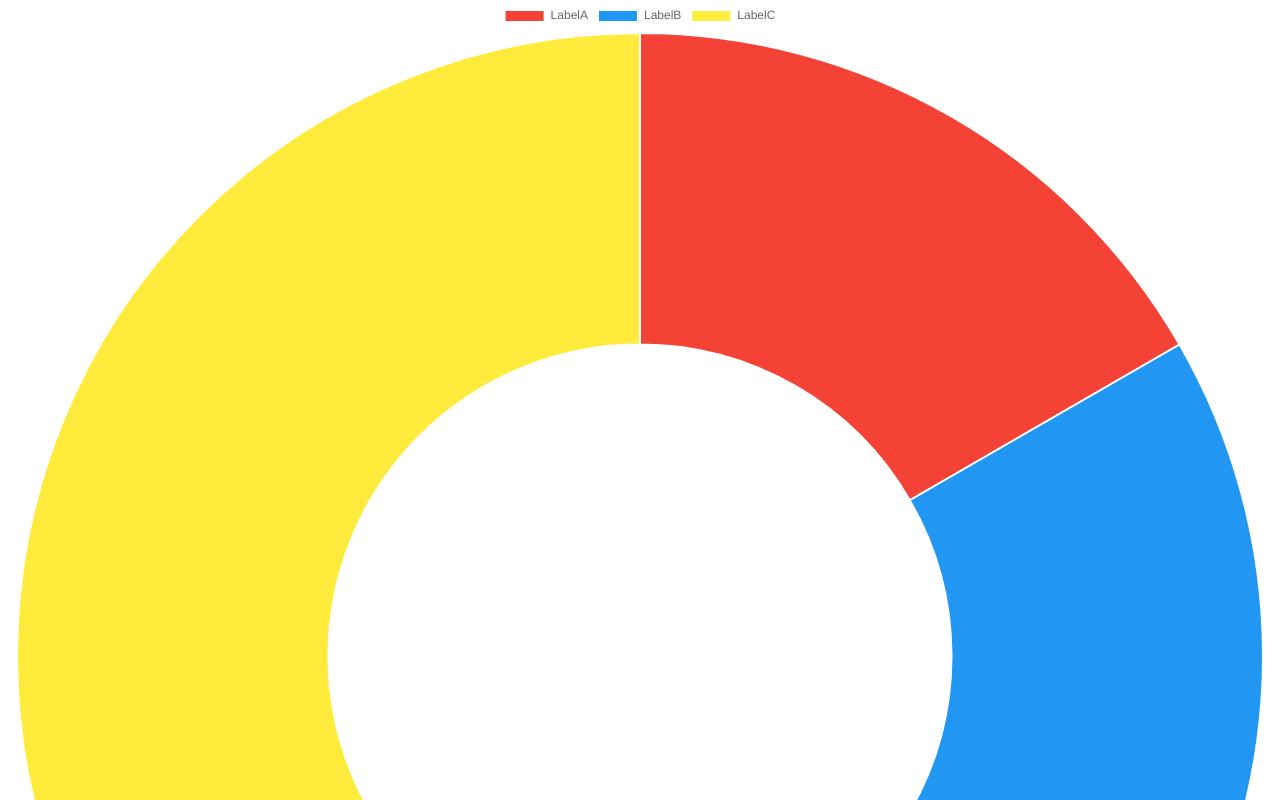
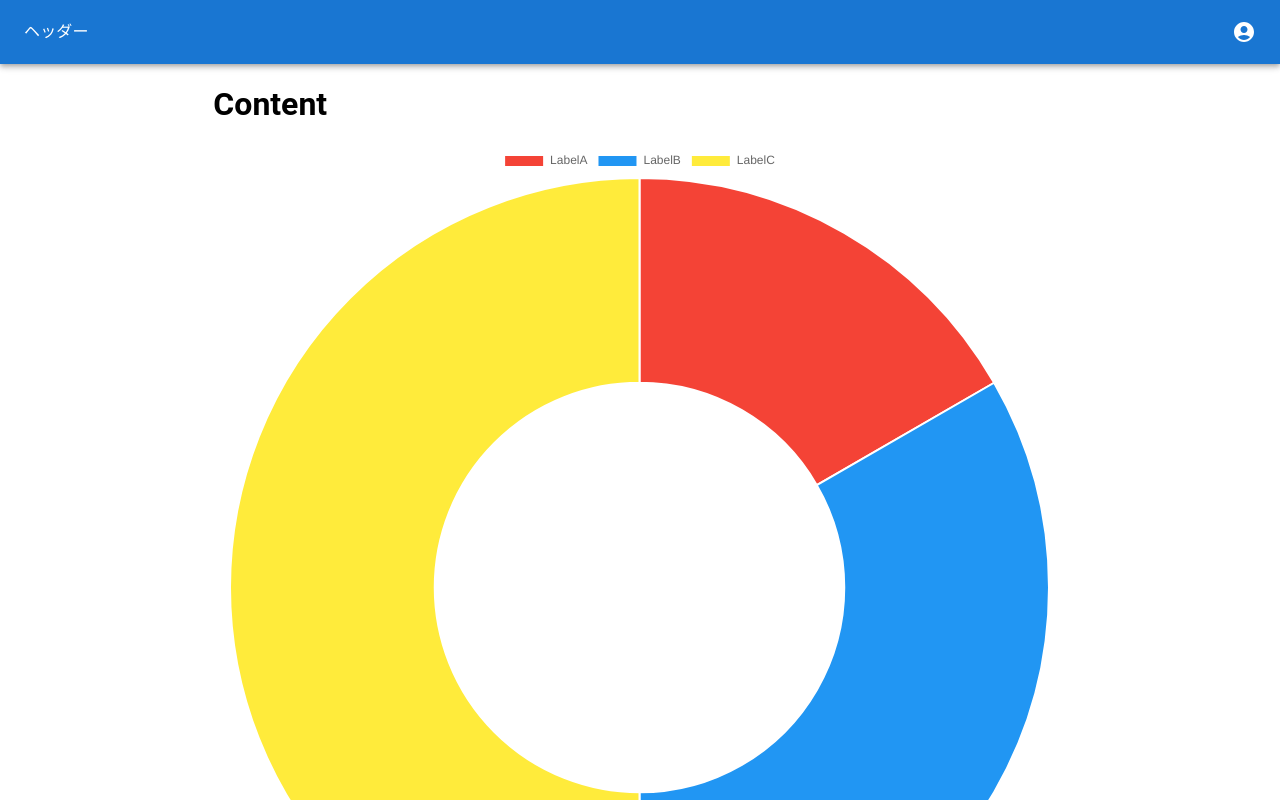
Before and after one commit to shingo-izm/portfolio-graph, a React (Create React App) app: page / in a window 1280 px wide. Shown: the top 800 px of the page. Built offline with nearby package versions, Linux system fonts and the light colour scheme; the HTML template or start-up script is replaced by a standard one.

Commit message:
MatelialUI導入

```diff
--- a/package.json
+++ b/package.json
@@ -5,6 +5,7 @@
   "dependencies": {
     "@emotion/react": "^11.10.6",
     "@emotion/styled": "^11.10.6",
+    "@mui/icons-material": "^5.11.11",
     "@mui/material": "^5.11.15",
     "@testing-library/jest-dom": "^5.16.5",
     "@testing-library/react": "^13.4.0",
--- /dev/null
+++ b/src/App.tsx
@@ -0,0 +1,22 @@
+import Grid from "@mui/material/Grid";
+import Header from "./components/Header";
+import Content from "./components/Content";
+
+function App() {
+  return (
+    <Grid container direction="column">
+      <Grid item>
+        <Header />
+      </Grid>
+      <Grid item container>
+        <Grid sm={2} />
+        <Grid xs={12} sm={8}>
+          <Content />
+        </Grid>
+        <Grid sm={2} />
+      </Grid>
+    </Grid>
+  );
+}
+
+export default App;
--- /dev/null
+++ b/src/components/Content.tsx
@@ -0,0 +1,19 @@
+import { Asset } from "../interface/types";
+import DoughnutChart from "./DoughnutChart";
+
+const testData: Asset[] = [
+  { label: "LabelA", value: 10 },
+  { label: "LabelB", value: 20 },
+  { label: "LabelC", value: 30 },
+];
+
+const Content = () => {
+  return (
+    <div>
+      <h1>Content</h1>
+      <DoughnutChart data={testData} />
+    </div>
+  );
+};
+
+export default Content;
--- a/src/DoughnutChart.tsx
+++ b/src/components/DoughnutChart.tsx
@@ -3,7 +3,7 @@ import { Doughnut } from "react-chartjs-2";
 import React, { useState } from "react";
 import Button from "@mui/material/Button";
 import TextField from "@mui/material/TextField";
-import { Asset, Assets } from "./types";
+import { Asset, Assets } from "../interface/types";
 
 const DoughnutChart = ({ data }: Assets) => {
   const [assets, setAssets] = useState(data);
--- /dev/null
+++ b/src/components/Header.tsx
@@ -0,0 +1,15 @@
+import { AppBar, Toolbar, Typography } from "@mui/material";
+import AccountCircleIcon from "@mui/icons-material/AccountCircle";
+
+function Header() {
+  return (
+    <AppBar position="static">
+      <Toolbar>
+        <Typography flex="1">ヘッダー</Typography>
+        <AccountCircleIcon />
+      </Toolbar>
+    </AppBar>
+  );
+}
+
+export default Header;
--- a/src/index.tsx
+++ b/src/index.tsx
@@ -1,22 +1,14 @@
 import React from "react";
 import ReactDOM from "react-dom/client";
 import "./index.css";
-import DoughnutChart from "./DoughnutChart";
-import { Asset } from "./types";
+import App from "./App";
 
 const root = ReactDOM.createRoot(
   document.getElementById("root") as HTMLElement
 );
 
-const testData: Asset[] = [
-  { label: "LabelA", value: 10 },
-  { label: "LabelB", value: 20 },
-  { label: "LabelC", value: 30 },
-];
-// const [data, setData] = useState(testData);
-
 root.render(
   <React.StrictMode>
-    <DoughnutChart data={testData} />
+    <App />
   </React.StrictMode>
 );
```
Also changed, not shown: src/components/TextField.tsx (renamed from src/TextField.tsx), src/interface/types.ts (renamed from src/types.ts), 1 other file (tests, documents, lock files or other folders).
